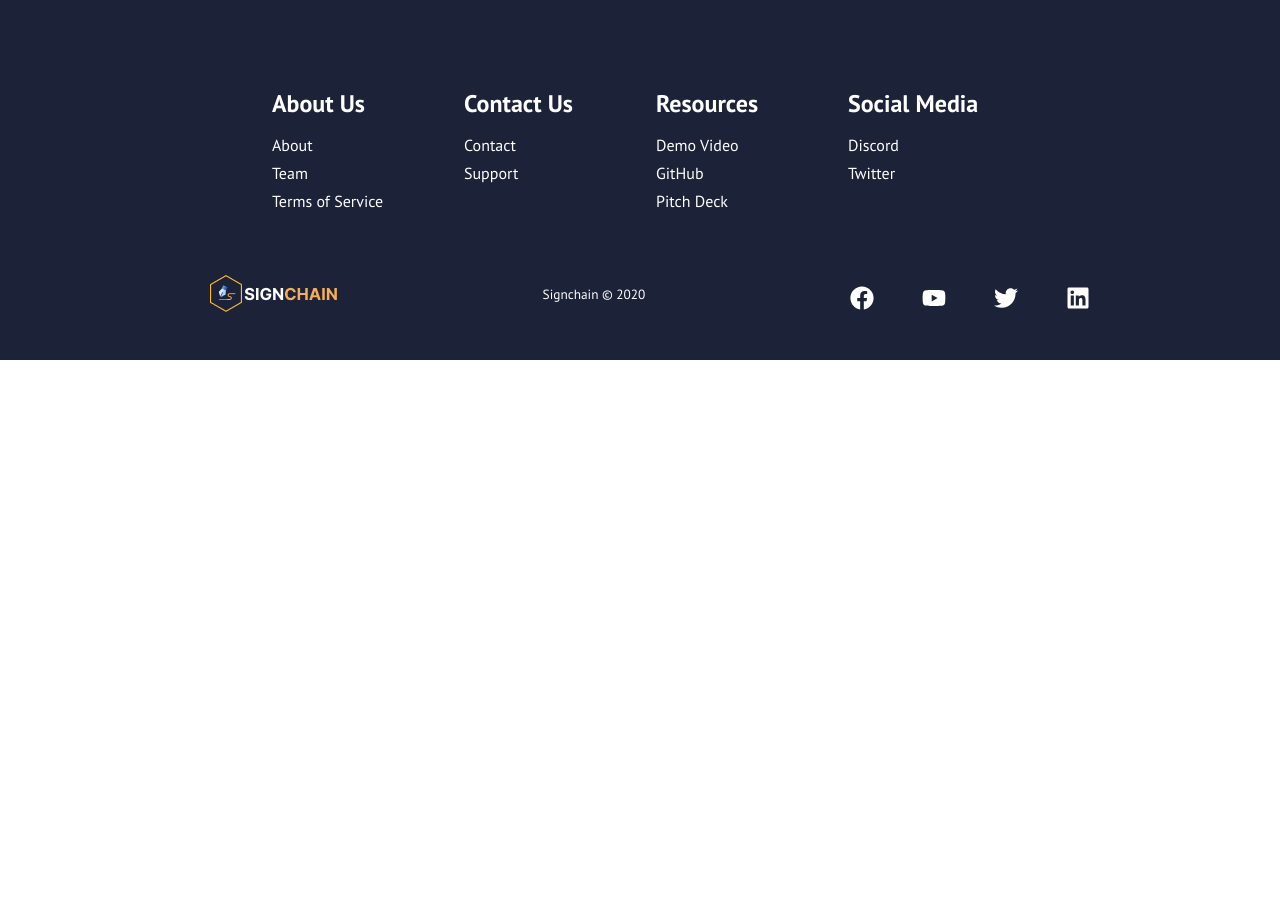
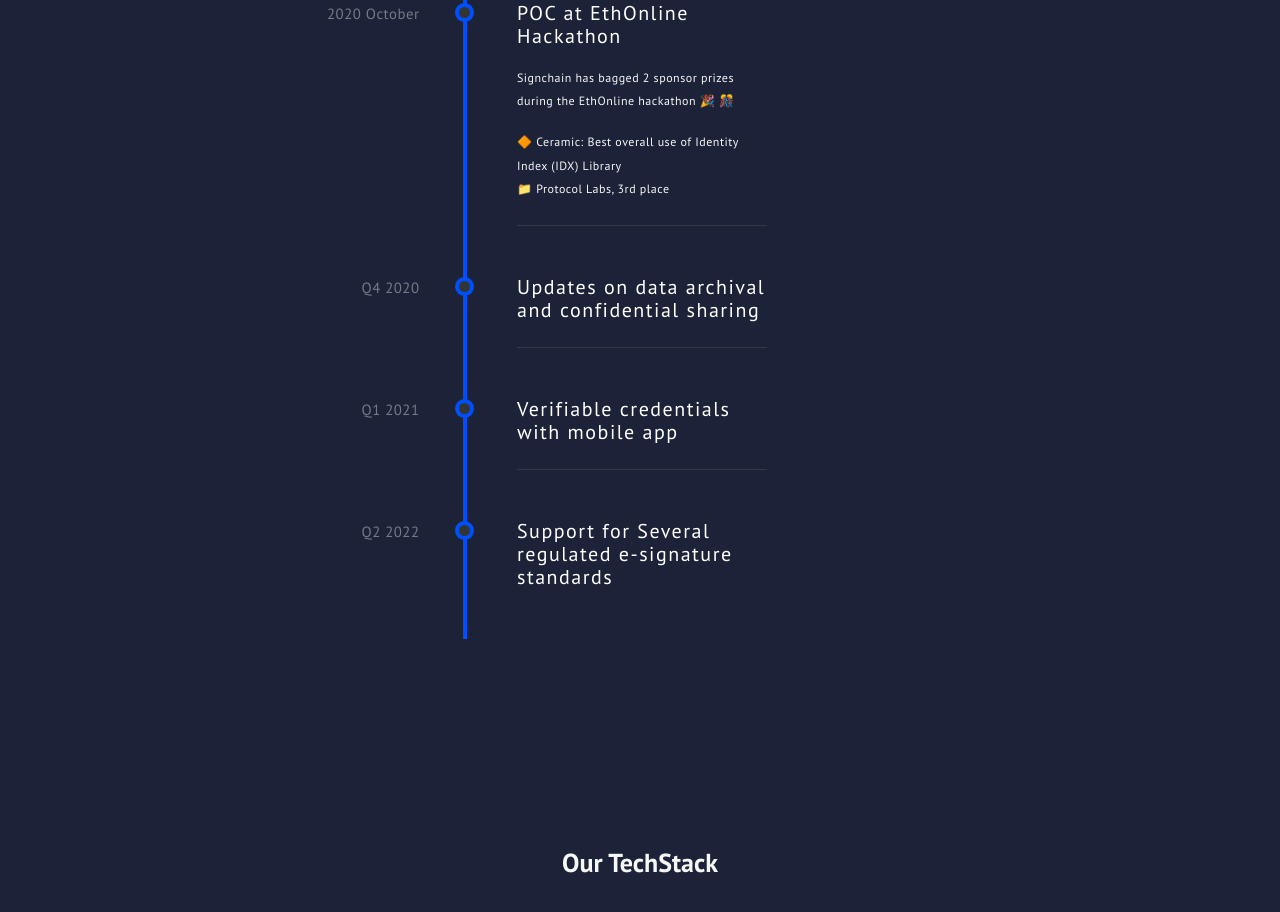
Before and after one commit to signchain/website, a React (Create React App) app: page / in a window 1280 px wide. Shown: the part 3440-4352 px from the top of the page. Before the commit the page ends 3800 px from the top, so only its background shows below. Built offline with nearby package versions, Linux system fonts and the light colour scheme.

Commit message:
adds Roadmap section

```diff
--- a/package.json
+++ b/package.json
@@ -10,6 +10,7 @@
     "react": "^17.0.1",
     "react-dom": "^17.0.1",
     "react-icons": "^3.11.0",
+    "react-player": "^2.7.0",
     "react-router-dom": "^5.2.0",
     "react-scripts": "4.0.0",
     "web-vitals": "^0.2.4"
--- /dev/null
+++ b/src/components/DevelopmentTimeline.css
@@ -0,0 +1,101 @@
+.dev__link {
+  text-decoration: none;
+  color: #f7f7f7;
+}
+
+.dev__link p {
+  margin-top: 18px;
+  font-size: 12px;
+  color: #f7f7f7;
+}
+
+.dev__link span {
+  margin: 12px;
+}
+
+.timeline__heading {
+  font-size: 20px !important;
+}
+
+#timeline-content {
+  margin-top: 50px;
+  text-align: center;
+}
+/* Timeline */
+.timeline {
+  border-left: 4px solid #004ffc;
+  border-bottom-right-radius: 4px;
+  border-top-right-radius: 4px;
+
+  margin: 50px auto;
+  letter-spacing: 0.5px;
+  position: relative;
+  line-height: 1.4em;
+  font-size: 1.03em;
+  padding: 50px;
+  list-style: none;
+  text-align: left;
+  font-weight: 100;
+  max-width: 30%;
+}
+.timeline h1 {
+  letter-spacing: 1.5px;
+  font-weight: 100;
+  font-size: 1.4em;
+}
+.timeline h2,
+.timeline h3 {
+  letter-spacing: 1.5px;
+  font-weight: 400;
+  font-size: 1.4em;
+}
+.timeline .event {
+  border-bottom: 1px solid rgba(255, 255, 255, 0.1);
+  padding-bottom: 25px;
+  margin-bottom: 50px;
+  position: relative;
+}
+.timeline .event:last-of-type {
+  padding-bottom: 0;
+  margin-bottom: 0;
+  border: none;
+}
+.timeline .event:before,
+.timeline .event:after {
+  position: absolute;
+  display: block;
+  top: 0;
+}
+.timeline .event:before {
+  left: -217.5px;
+  color: rgba(255, 255, 255, 0.4);
+  content: attr(data-date);
+  text-align: right;
+  font-weight: 100;
+  font-size: 0.9em;
+  min-width: 120px;
+}
+.timeline .event:after {
+  box-shadow: 0 0 0 4px #004ffc;
+  left: -57.85px;
+  background: #313534;
+  border-radius: 50%;
+  height: 11px;
+  width: 11px;
+  content: '';
+  top: 5px;
+}
+
+@media screen and (max-width: 991px) {
+}
+
+@media screen and (max-width: 768px) {
+  .timeline__heading {
+    font-size: 12px !important;
+  }
+  .dev__container {
+  }
+  .timeline {
+    width: 600px !important;
+  }
+}
--- /dev/null
+++ b/src/components/DevelopmentTimeline.js
@@ -0,0 +1,67 @@
+import React from 'react';
+import { Link } from 'react-router-dom';
+import './DevelopmentTimeline.css';
+
+function DevelopmentTimeline() {
+  return (
+    <>
+      <div className='home__hero-section darkBg'>
+        <div className='container dev__container'>
+          <h1 className='section__heading '>Where it all Started? </h1>
+
+          <ul className='timeline'>
+            <li className='event ' data-date=' 2020 June'>
+              <h1 className='timeline__heading'>
+                Started as a module for our arbitration project
+              </h1>
+            </li>
+            <li className='event' data-date='2020 August'>
+              <h1 className='timeline__heading'>
+                Rework on the Architeture and Implementation
+              </h1>
+            </li>
+
+            <li className='event' id='date' data-date='2020 October'>
+              <h1 className='timeline__heading'>POC at EthOnline Hackathon</h1>
+              <a
+                className='dev__link'
+                href='https://hack.ethglobal.co/showcase/signchain-recY6409wwWnJyxJ9'
+                target='_next'
+              >
+                <p>
+                  Signchain has bagged 2 sponsor prizes during the EthOnline
+                  hackathon 🎉 🎊
+                  <p />
+                  <div>
+                    🔶 Ceramic: Best overall use of Identity Index (IDX) Library{' '}
+                    <br /> 📁 Protocol Labs, 3rd place{' '}
+                  </div>
+                </p>
+              </a>
+            </li>
+
+            <li className='event' data-date='Q4 2020 '>
+              <h1 className='timeline__heading'>
+                Updates on data archival and confidential sharing
+              </h1>
+            </li>
+
+            <li className='event' data-date='Q1 2021 '>
+              <h1 className='timeline__heading'>
+                Verifiable credentials with mobile app
+              </h1>
+            </li>
+
+            <li className='event' data-date='Q2 2022 '>
+              <h1 className='timeline__heading '>
+                Support for Several regulated e-signature standards
+              </h1>
+            </li>
+          </ul>
+        </div>
+      </div>
+    </>
+  );
+}
+
+export default DevelopmentTimeline;
--- a/src/components/TechStack.css
+++ b/src/components/TechStack.css
@@ -72,9 +72,11 @@ img {
   justify-content: center;
 }
 
-.section__heading {
+.tech__heading {
   text-align: center;
   font-size: 26px;
+
+  padding-bottom: 18px;
 }
 .icon {
   display: flex;
--- a/src/components/TechStack.js
+++ b/src/components/TechStack.js
@@ -21,7 +21,7 @@ function TechStack() {
       <div className='home__hero-section darkBg'>
         <div className='container'>
           <div className='heading'>
-            <h1 className='section__heading'>Our TechStack</h1>
+            <h1 className='tech__heading'>Our TechStack</h1>
           </div>
           <div className='Tech__container'>
             <div className='box__1' data-aos='zoom-in'>
--- a/src/components/pages/HomePage/Home.js
+++ b/src/components/pages/HomePage/Home.js
@@ -4,6 +4,7 @@ import SolutionSection from '../../SolutionSection';
 import { homeObjOne, homeObjTwo, homeObjThree } from './Data';
 import Features from '../../Features';
 import TechStach from '../../TechStack';
+import DevelopmentTimeline from '../../DevelopmentTimeline';
 
 function Home() {
   return (
@@ -13,7 +14,7 @@ function Home() {
       <HeroSection {...homeObjTwo} />
       <Features />
       <SolutionSection />
-
+      <DevelopmentTimeline />
       <TechStach />
     </>
   );
```
Also changed, not shown: 1 other file (tests, documents, lock files or other folders).
